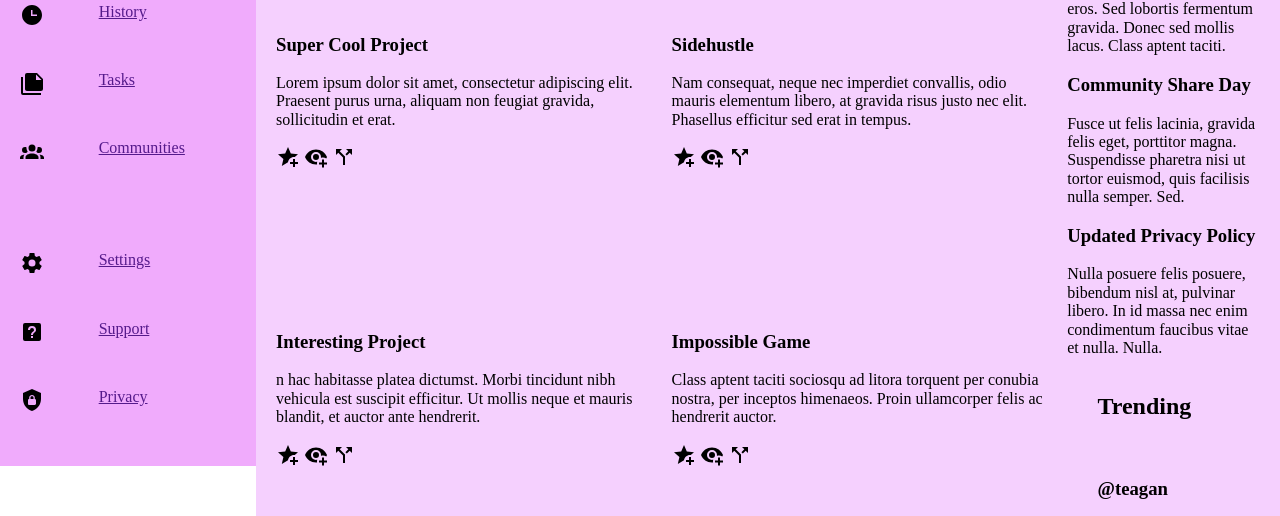
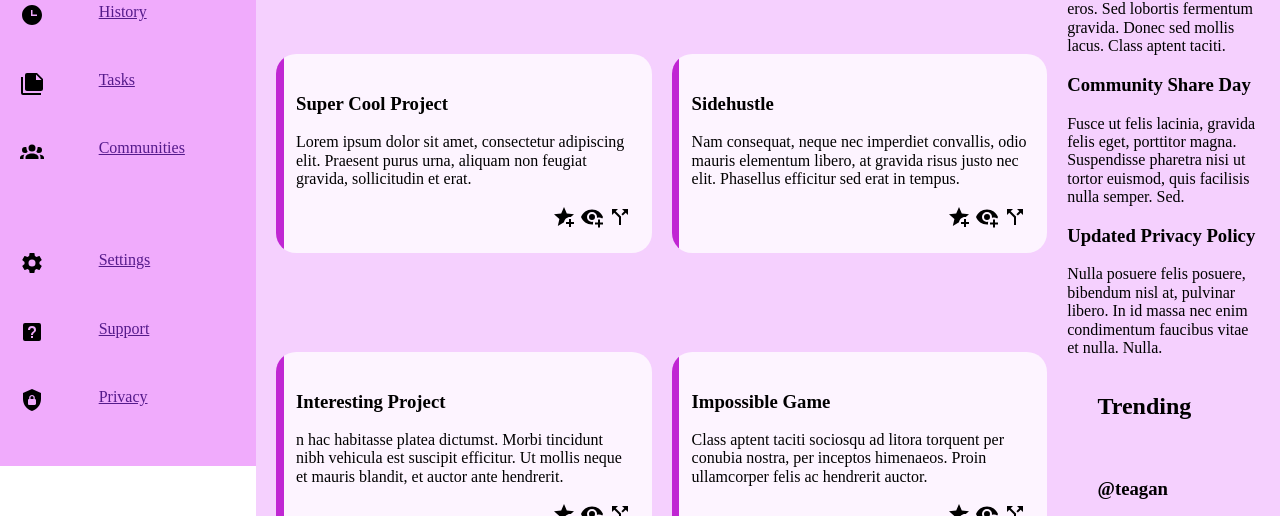
Before and after one commit to LBirkinshaw-Doyle/dashboard, a plain HTML site: page index.html in a window 1280 px wide. Shown: the part 334-850 px from the top of the page. Drawn offline with Linux system fonts and the light colour scheme.

Commit message:
formatting project cards

```diff
--- a/styles/main.css
+++ b/styles/main.css
@@ -62,6 +62,8 @@ header{
     grid-template-columns: 1fr 1fr;
     grid-template-rows: 1fr 2fr 2fr 2fr;
     gap: 20px;
+    justify-items: left;
+    align-items: center;
 }
 #header{
     grid-area: 1 / 1 / 2 / 3;
@@ -72,3 +74,13 @@ header{
     justify-items: center;
     flex-direction: column;
 }
+.project{
+    background-color: var(--colorbackground);
+    background-image: linear-gradient(90deg, var(--colormiddark) 0 2%, var(--colorbackground) 2% 100%);
+    border-radius: 20px;
+    padding: 20px;
+    display: grid;
+}
+.icons{
+    justify-self: right;
+}
```
